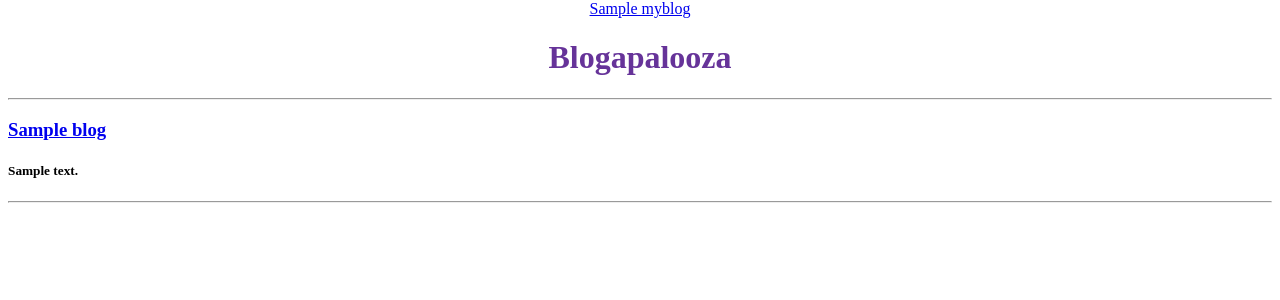
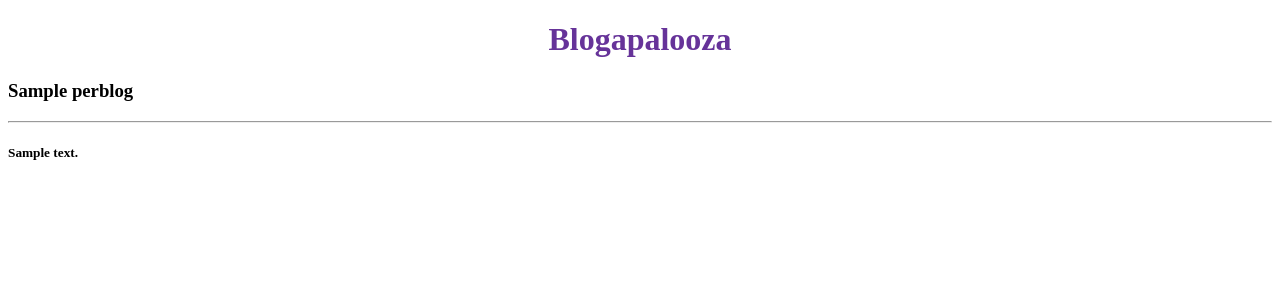
Before and after one commit to Tabicat44/build-a-blog, a Flask app: template Templates/blog.html in a window 1280 px wide; the page is wider, and only the part inside the window is pictured. Shown: the part 80-380 px from the top of that part. Run offline with Flask 2, Linux system fonts and the light colour scheme; the template is opened without the code that fills it: most values are stand-ins (such as "Sample title", 1, 10 or a date in 2020); data that the repository does not hold is empty.

Commit message:
Finishedgit add .git add .

```diff
--- a/Templates/base.html
+++ b/Templates/base.html
@@ -23,7 +23,7 @@
 <body>
     <header>
         <div class="clicky-things">
-                <a href='/'>Main Blog Page</a>
+                <a href='/blog'>Main Blog Page</a>
                 <a href='/newpost'>Add New Blog Entry</a>
         </div>
 
--- a/Templates/blog.html
+++ b/Templates/blog.html
@@ -2,10 +2,16 @@
 
 {% block content %}
     <div class="heading">
-        <a href='/newpost'>{{myblog.title}}</a>
+        <!-- <a href='/newpost'>{{myblog.title}}</a> -->
         <h1>Blogapalooza </h1>
     </div>
+        {% if perblog %}
+            <h3>{{perblog.title}}</h3>
+            <hr>
+                <h5>{{perblog.body}}</h5>
+            </hr>
 
+        {%else%}
             {% if myblog|length == 0 %}
             <p>No blogs yet</p>
             {% else %}
@@ -16,7 +22,7 @@
                 <h5>{{blog.body}}</h5>
             <hr />
                 {% endfor %}
-
+            {% endif %}
         {% endif %}
 
 
--- a/main.py
+++ b/main.py
@@ -27,11 +27,15 @@ class Blog(db.Model):
         self.body = body
         #self.submitted = False
 
-@app.route('/')
+@app.route('/blog')
 def index():
 
+    blog_id = str(request.args.get("id"))
+    this_blog = Blog.query.get(blog_id)
+
     theblog = Blog.query.all()
-    return render_template('blog.html', myblog=theblog)
+
+    return render_template('blog.html', myblog=theblog, perblog = this_blog)
 
 @app.route('/newpost', methods=['POST', 'GET'])
 def newpost():
@@ -46,15 +50,18 @@ def newpost():
             db.session.add(new_blog)
             db.session.commit()
 
+
             return redirect('/blog?id=' + str(new_blog.id))
+
+
     return render_template('newpost.html')
 
-@app.route('/show-blog', methods=['GET'])
-def show_the_blog():
+# @app.route('/show-blog', methods=['GET'])
+# def show_the_blog():
 
-    blog_id = request.args.get('id')
-    new_blog = Blog.query.get(blog_id)
-    return render_template('show-blog.html'.format(new_blog), myblog=new_blog)
+#     blog_id = request.args.get('id')
+#     new_blog = Blog.query.get(blog_id)
+#     return render_template('show-blog.html'.format(new_blog), myblog=new_blog)
 
     # tasks = Task.query.filter_by(completed=False).all()
     # completed_tasks = Task.query.filter_by(completed=True).all()
```
Lines whose indentation alone changed are shown as unchanged.
